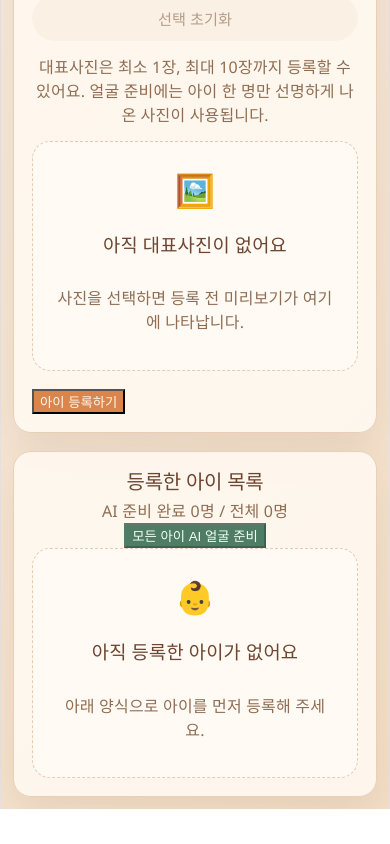
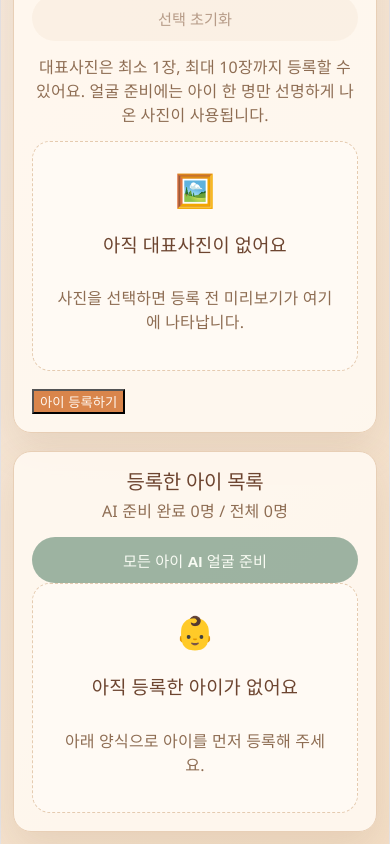
Before and after one commit to sontj990510-sudo/kids-photo-sorter, a React (Vite) app in the folder app/: page / in a window 390 px wide. Shown: the part 632-1476 px from the top of the page. Before the commit the page ends 1441 px from the top, so only its background shows below. Built offline with nearby package versions, Linux system fonts and the light colour scheme.

Commit message:
Style face profile and child result views

```diff
--- a/app/src/App.css
+++ b/app/src/App.css
@@ -105,6 +105,12 @@ body {
 }
 
 .register-section {
+  display: grid;
+  gap: 18px;
+}
+
+.classify-section,
+.classification-results {
   display: grid;
   gap: 18px;
 }
@@ -387,6 +393,47 @@ body {
   flex-wrap: wrap;
 }
 
+.profile-toolbar,
+.child-result-header {
+  display: flex;
+  align-items: center;
+  justify-content: space-between;
+  gap: 14px;
+}
+
+.profile-all-button,
+.result-share-button {
+  min-height: 44px;
+  border: none;
+  border-radius: 999px;
+  padding: 12px 18px;
+  font-size: 0.95rem;
+  font-weight: 700;
+  cursor: pointer;
+}
+
+.profile-all-button:disabled,
+.result-share-button:disabled {
+  opacity: 0.55;
+  cursor: not-allowed;
+}
+
+.profile-ready {
+  color: #3f7655 !important;
+  font-weight: 700;
+}
+
+.profile-needed {
+  color: #a45c32 !important;
+  font-weight: 700;
+}
+
+.profile-progress p {
+  margin: 0;
+  padding: 10px;
+  text-align: center;
+}
+
 @media (max-width: 900px) {
   .child-grid {
     grid-template-columns: 1fr;
@@ -499,6 +546,16 @@ body {
   font-weight: 800;
   display: grid;
   place-items: center;
+  white-space: nowrap;
+}
+
+.face-box-review {
+  border-color: #ed9f3d;
+  box-shadow: 0 0 0 1px rgba(109, 65, 14, 0.35);
+}
+
+.face-box-review span {
+  background: #d98222;
 }
 
 .face-result {
@@ -520,3 +577,94 @@ body {
   opacity: 0.5;
   cursor: not-allowed;
 }
+
+.results-heading,
+.child-result-card,
+.review-result-card {
+  background: rgba(255, 248, 240, 0.95);
+  border: 1px solid #e8cfb6;
+  border-radius: 20px;
+  box-shadow: 0 12px 30px rgba(121, 84, 49, 0.1);
+}
+
+.results-heading {
+  padding: 22px 24px;
+}
+
+.results-heading h2,
+.child-result-header h3 {
+  margin: 0 0 6px;
+  color: #5f3a28;
+}
+
+.results-heading p,
+.child-result-header p {
+  margin: 0;
+  color: #8e6d53;
+  line-height: 1.5;
+}
+
+.child-result-card,
+.review-result-card {
+  padding: 20px 22px;
+}
+
+.review-result-card {
+  border-color: #e8bb80;
+  background: #fff8ed;
+}
+
+.safety-note {
+  margin: 12px 0;
+  padding: 10px 12px;
+  border-radius: 12px;
+  background: #fff1df;
+  color: #8b572e;
+  font-size: 0.9rem;
+  line-height: 1.5;
+}
+
+.result-photo-grid {
+  display: grid;
+  grid-template-columns: repeat(5, minmax(0, 1fr));
+  gap: 10px;
+}
+
+.result-photo-grid img {
+  width: 100%;
+  aspect-ratio: 1 / 1;
+  object-fit: cover;
+  border-radius: 12px;
+  border: 1px solid #edd8bf;
+  background: #fef5ea;
+}
+
+@media (max-width: 768px) {
+  .profile-toolbar,
+  .child-result-header {
+    align-items: stretch;
+    flex-direction: column;
+  }
+
+  .profile-all-button,
+  .result-share-button {
+    width: 100%;
+  }
+
+  .results-heading,
+  .child-result-card,
+  .review-result-card {
+    padding: 18px;
+    border-radius: 18px;
+  }
+
+  .result-photo-grid {
+    grid-template-columns: repeat(3, minmax(0, 1fr));
+  }
+}
+
+@media (max-width: 480px) {
+  .result-photo-grid {
+    grid-template-columns: repeat(2, minmax(0, 1fr));
+  }
+}
```
